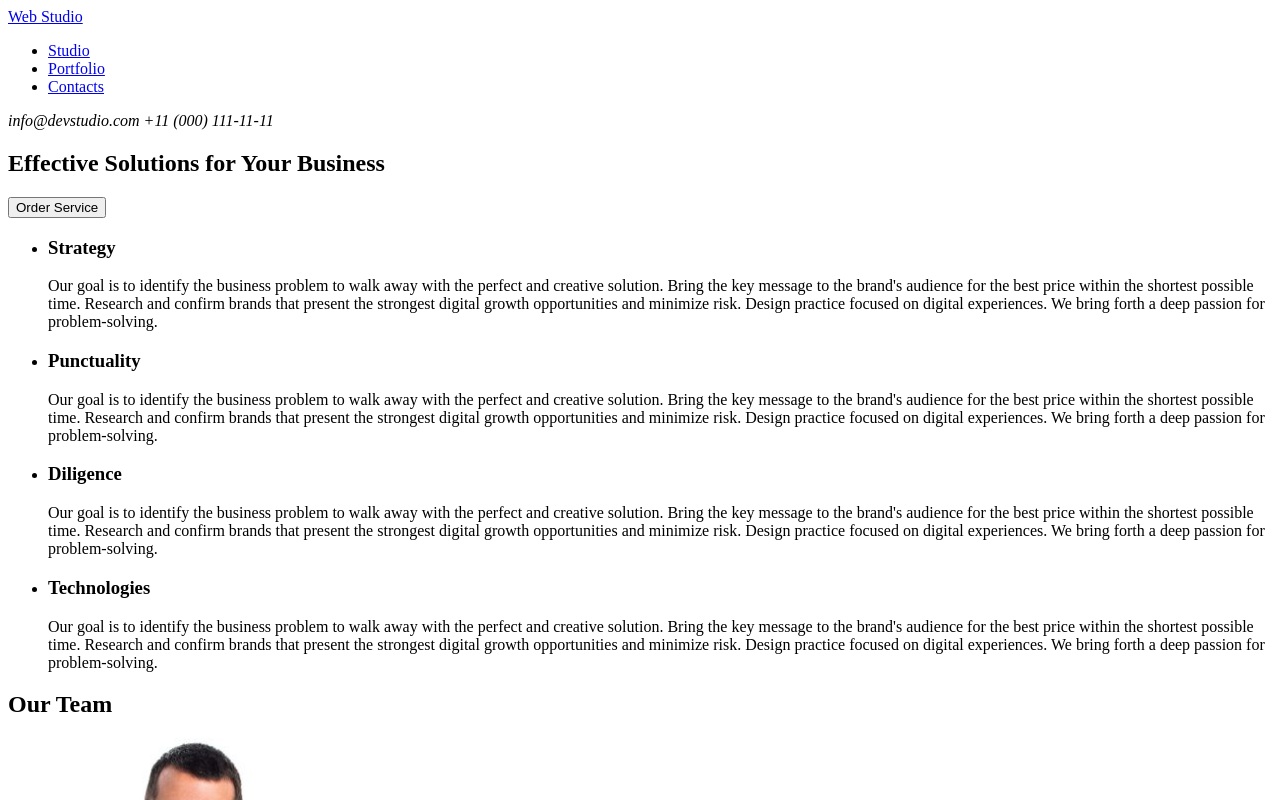
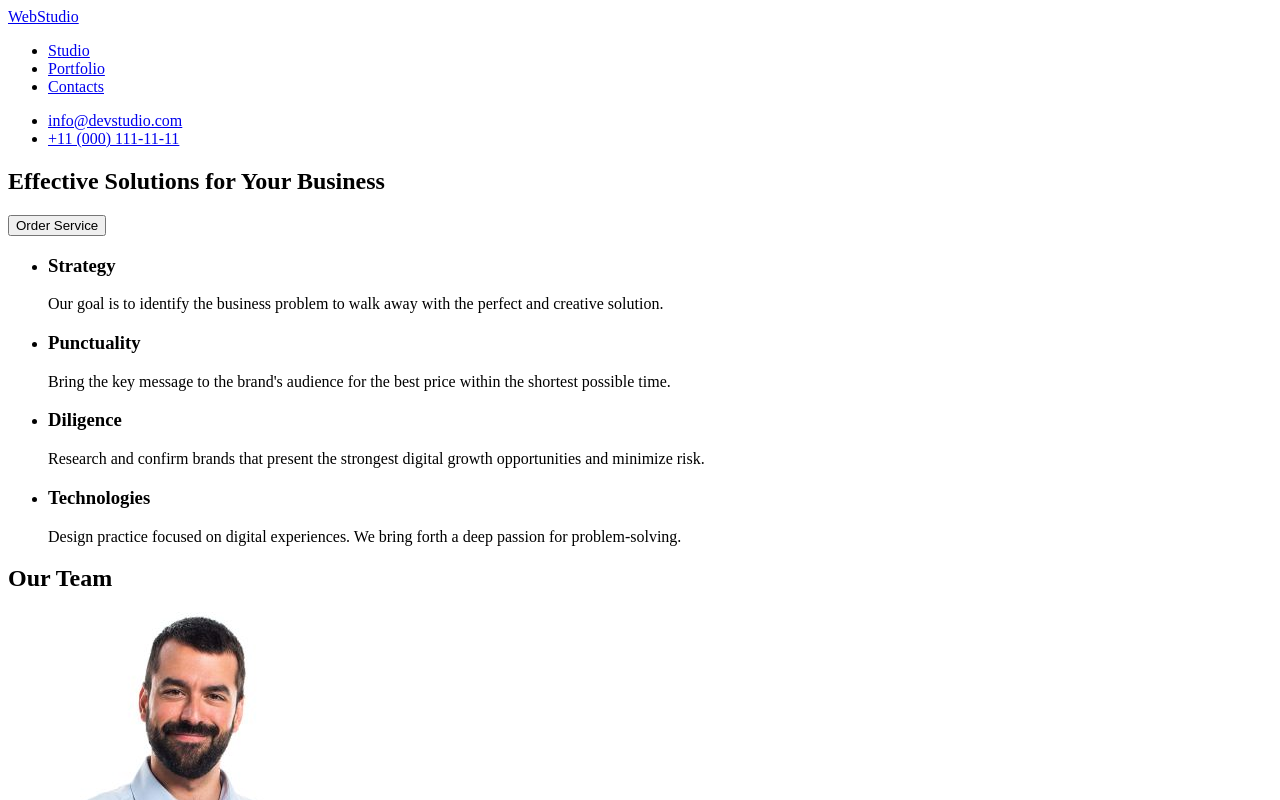
Before and after one commit to VKarpina/goit-markup-hw-01, a plain HTML site: page index.html in a window 1280 px wide. Shown: the top 800 px of the page. Drawn offline with Linux system fonts and the light colour scheme.

Commit message:
Reworked index.html

```diff
--- a/index.html
+++ b/index.html
@@ -6,83 +6,66 @@
     <title>WebStudio</title>
   </head>
   <body>
-    <!-- #region Header -->
+    <!-- #region header -->
     <header>
       <nav>
-        <a href="./index.html">Web Studio</a>
+        <a href="./index.html">WebStudio</a>
         <ul>
           <li><a href="./index.html">Studio</a></li>
           <li><a href="#">Portfolio</a></li>
           <li><a href="#">Contacts</a></li>
         </ul>
       </nav>
-      <address>info@devstudio.com +11 (000) 111-11-11</address>
+      <ul>
+        <li><a href="mailto:info@devstudio.com">info@devstudio.com</a></li>
+        <li><a href="tel:+110001111111">+11 (000) 111-11-11</a></li>
+      </ul>
     </header>
-    <!-- #endregion Header -->
-    <!-- #region Main -->
+    <!-- #endregion header -->
+    <!-- #region main -->
     <main>
-      <!-- #region Hero -->
+      <!-- #region hero -->
       <section>
         <h1>Effective Solutions for Your Business</h1>
         <button type="button">Order Service</button>
       </section>
-      <!-- #endregion Hero -->
-      <!-- #region Section 1 -->
+      <!-- #endregion hero -->
+      <!-- #region section 1 -->
       <section>
-        <h2 hidden>Section 1</h2>
+        <h2 hidden>section 1</h2>
         <ul>
           <li>
             <h3>Strategy</h3>
             <p>
               Our goal is to identify the business problem to walk away with the
-              perfect and creative solution. Bring the key message to the
-              brand's audience for the best price within the shortest possible
-              time. Research and confirm brands that present the strongest
-              digital growth opportunities and minimize risk. Design practice
-              focused on digital experiences. We bring forth a deep passion for
-              problem-solving.
+              perfect and creative solution.
             </p>
           </li>
           <li>
             <h3>Punctuality</h3>
             <p>
-              Our goal is to identify the business problem to walk away with the
-              perfect and creative solution. Bring the key message to the
-              brand's audience for the best price within the shortest possible
-              time. Research and confirm brands that present the strongest
-              digital growth opportunities and minimize risk. Design practice
-              focused on digital experiences. We bring forth a deep passion for
-              problem-solving.
+              Bring the key message to the brand's audience for the best price
+              within the shortest possible time.
             </p>
           </li>
           <li>
             <h3>Diligence</h3>
             <p>
-              Our goal is to identify the business problem to walk away with the
-              perfect and creative solution. Bring the key message to the
-              brand's audience for the best price within the shortest possible
-              time. Research and confirm brands that present the strongest
-              digital growth opportunities and minimize risk. Design practice
-              focused on digital experiences. We bring forth a deep passion for
-              problem-solving.
+              Research and confirm brands that present the strongest digital
+              growth opportunities and minimize risk.
             </p>
           </li>
           <li>
             <h3>Technologies</h3>
             <p>
-              Our goal is to identify the business problem to walk away with the
-              perfect and creative solution. Bring the key message to the
-              brand's audience for the best price within the shortest possible
-              time. Research and confirm brands that present the strongest
-              digital growth opportunities and minimize risk. Design practice
-              focused on digital experiences. We bring forth a deep passion for
-              problem-solving.
+              Design practice focused on digital experiences. We bring forth a
+              deep passion for problem-solving.
             </p>
           </li>
         </ul>
       </section>
-      <!-- #endregion Section 1 -->
-      <!-- #region Section 2 -->
+      <!-- #endregion section 1 -->
+      <!-- #region section 2 -->
       <section>
         <h2>Our Team</h2>
         <ul>
@@ -90,8 +73,8 @@
             <img
               src="./images/mark.jpg"
               alt="Mark Guerrero"
-              width="260"
-              height="264"
+              width="264"
+              height="260"
             />
             <h3>Mark Guerrero</h3>
             <p>Product Designer</p>
@@ -100,8 +83,8 @@
             <img
               src="./images/tom.jpg"
               alt="Tom Ford"
-              width="260"
-              height="264"
+              width="264"
+              height="260"
             />
             <h3>Tom Ford</h3>
             <p>Frontend Developer</p>
@@ -110,8 +93,8 @@
             <img
               src="./images/camila.jpg"
               alt="Camila Garcia"
-              width="260"
-              height="264"
+              width="264"
+              height="260"
             />
             <h3>Camila Garcia</h3>
             <p>Marketing</p>
@@ -120,25 +103,25 @@
             <img
               src="./images/daniel.jpg"
               alt="Daniel Wilson"
-              width="260"
-              height="264"
+              width="264"
+              height="260"
             />
             <h3>Daniel Wilson</h3>
             <p>UI Designer</p>
           </li>
         </ul>
       </section>
-      <!-- #endregion Section 2 -->
+      <!-- #endregion section 2 -->
     </main>
-    <!-- #endregion Main -->
-    <!-- #region Footer -->
+    <!-- #endregion main -->
+    <!-- #region footer -->
     <footer>
-      <a href="./index.html">Web Studio</a>
+      <a href="./index.html">WebStudio</a>
       <p>
         Increase the flow of customers and sales for your business with digital
         marketing & growth solutions.
       </p>
     </footer>
-    <!-- #endregion Footer -->
+    <!-- #endregion footer -->
   </body>
 </html>
```
